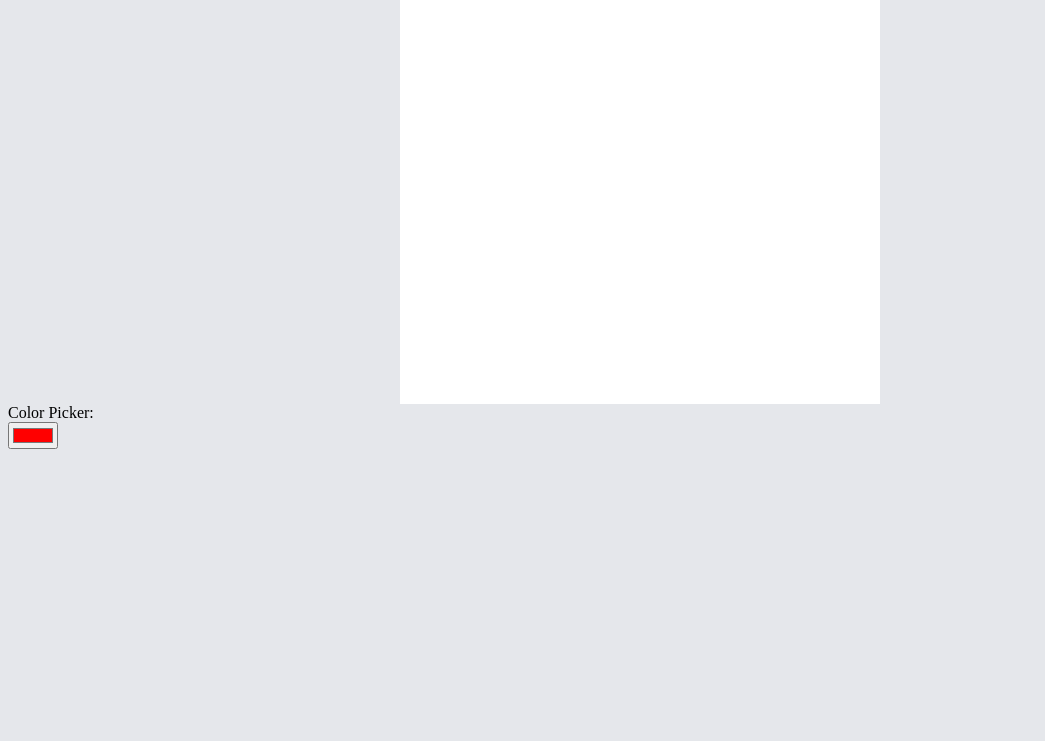
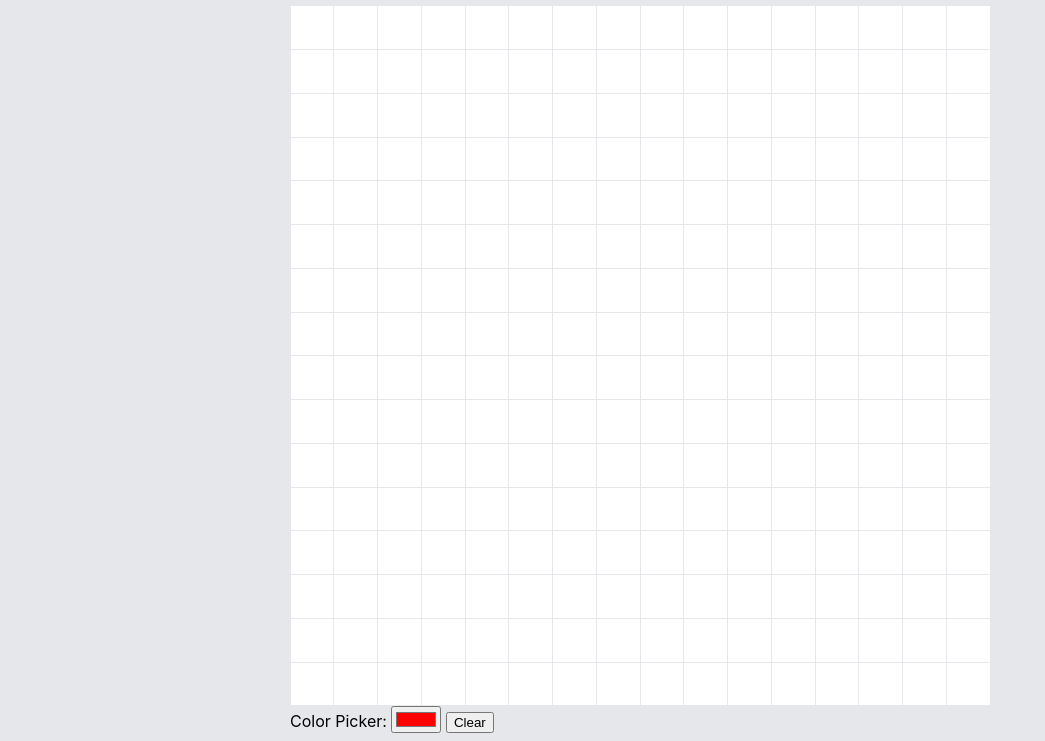
Before and after one commit to keiserman/etch-a-sketch, a plain HTML site: page index.html in a window 1280 px wide. Shown: the part 84-825 px from the top of the page, without its empty margins (0-1045 px from the left). Before the commit the page ends 800 px from the top, so only its background shows below. Drawn offline with Linux system fonts and the light colour scheme.

Commit message:
Added clear button and made grid fixed size regardless of square size

```diff
--- a/index.html
+++ b/index.html
@@ -9,9 +9,13 @@
 </head>
 <body>
     <div class="container">
+        <h1>Etch-a-sketch</h1>
         <div class="grid-container"></div>
-        <label for="colorpicker">Color Picker:</label>
-        <input type="color" id="colorpicker" value="#FF0000">
+        <div class="options-wrapper">
+            <label for="colorpicker">Color Picker:</label>
+            <input type="color" id="colorpicker" value="#FF0000">
+            <button id="clear">Clear</button>
+        </div>
     </div>
     <script src="script.js"></script>
 </body>
--- a/script.js
+++ b/script.js
@@ -1,13 +1,13 @@
 let gridSize = 16;
 let gridArea = gridSize * gridSize;
-let squareSize = 30;
 let mouseDown = false;
 
 const gridContainer = document.querySelector(".grid-container");
 const colorPicker = document.getElementById("colorpicker");
+const clearButton = document.getElementById("clear");
 let brushColor = colorPicker.value;
 
-gridContainer.style.gridTemplateColumns = `repeat(${gridSize}, 0fr`;
+gridContainer.style.gridTemplateColumns = `repeat(${gridSize}, 1fr)`;
 
 document.body.onmousedown = function() {
     mouseDown = true;
@@ -19,22 +19,23 @@ document.body.onmouseup = function() {
 
 colorPicker.addEventListener("input", function() {
     brushColor = colorPicker.value;
-})
+});
 
-createGrid(squareSize);
+clearButton.addEventListener("click", function() {
+    gridContainer.replaceChildren();
+    createGrid();
+});
+
+createGrid();
 
 // Create the grid
-function createGrid(squareSize) {
+function createGrid() {
     for (let i = 0; i < gridArea; i++) {
         const gridItem = document.createElement('div');
         gridItem.className = "grid-item";
-        gridItem.style.width = `${squareSize}px`;
-        gridItem.style.height = `${squareSize}px`;
         gridItem.style.backgroundColor = "white";
         gridContainer.appendChild(gridItem);
     }
-}
-
 
     document.querySelectorAll(".grid-item").forEach(item => {
         item.addEventListener("mouseover", () => {
@@ -46,3 +47,4 @@ document.querySelectorAll(".grid-item").forEach(item => {
             item.style.backgroundColor = brushColor;
         })
     });
+}
--- a/style.css
+++ b/style.css
@@ -1,13 +1,20 @@
 body {
     background-color:#e5e7eb;
+    font-family:'Inter', sans-serif;
 }
 
 .container {
     display:flex;
-    flex-direction: column;
+    flex-direction:column;
+    margin:auto;
+    max-width:700px;
 }
 
 .grid-container {
-    display: grid;
-    margin:auto;
+    display:grid;
+    aspect-ratio: 1;
 }
+
+.grid-item {
+    margin:.5px;
+}
```
Lines whose indentation alone changed are shown as unchanged.
